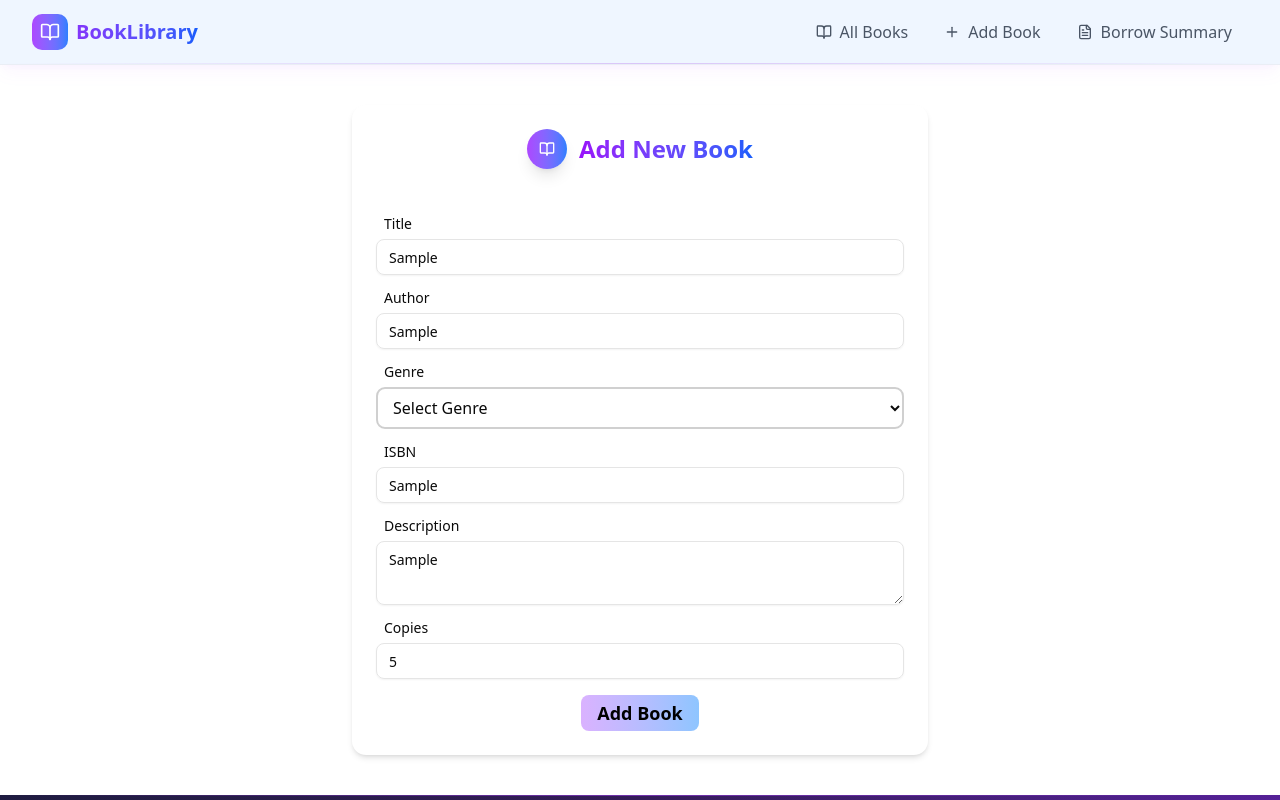
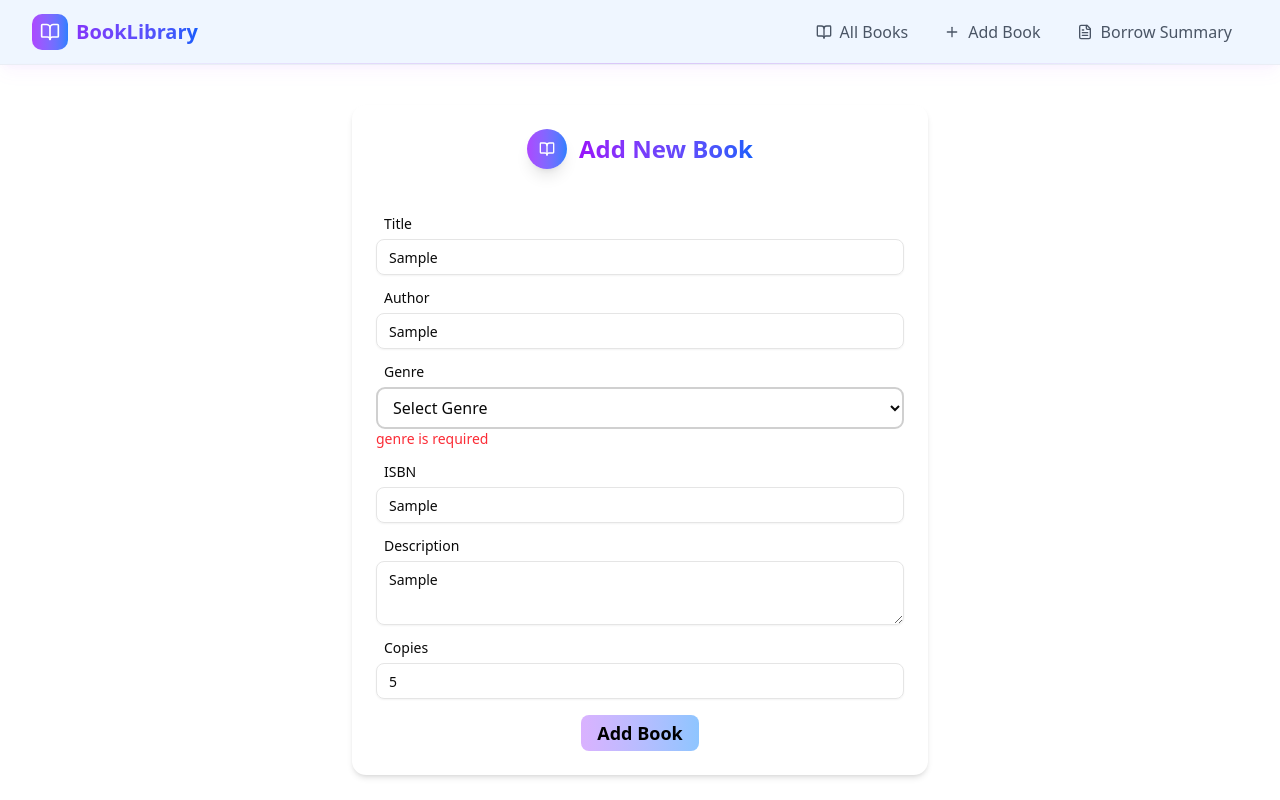
Before and after one commit to asadatik/L2-Assingment-4, a React (Vite) app: page /add-book in a window 1280 px wide. Both pictures are taken after typing "Sample", "Sample", "Sample", "Sample", "5" into the empty fields and a click on the button "Add Book". Shown: the top 800 px of the page. Built offline with nearby package versions, Linux system fonts and the light colour scheme.

Commit message:
polishing  ui

```diff
--- a/src/Page/AddBook/AddBook.tsx
+++ b/src/Page/AddBook/AddBook.tsx
@@ -71,12 +71,13 @@ const AddBook = () => {
         </div>
         <div>
           <Label className="m-2"   >Author</Label>
-          <Input {...register("author", { required: true })} />
+                <Input {...register("author", { required: "Author is required" })} />
+          {errors.author && <p className="text-red-500 text-sm">{errors.author.message}</p>}
         </div>
         <div>
           <Label className="m-2" >Genre</Label>
           <select
-            {...register("genre", { required: true })}
+            {...register("genre", {  required: "genre is required"  })}
             className="w-full px-3 py-2 border rounded-md"
           >
             <option value="">Select Genre</option>
@@ -86,10 +87,13 @@ const AddBook = () => {
               </option>
             ))}
           </select>
+          {errors.genre && <p className="text-red-500 text-sm">{errors.genre.message}</p>}
+
         </div>
         <div>
           <Label className="m-2" >ISBN</Label>
-          <Input {...register("isbn", { required: true })} />
+          <Input {...register("isbn", { required: "isbn is required" })} />
+
         </div>
         <div>
           <Label className="m-2"   >Description</Label>
```
